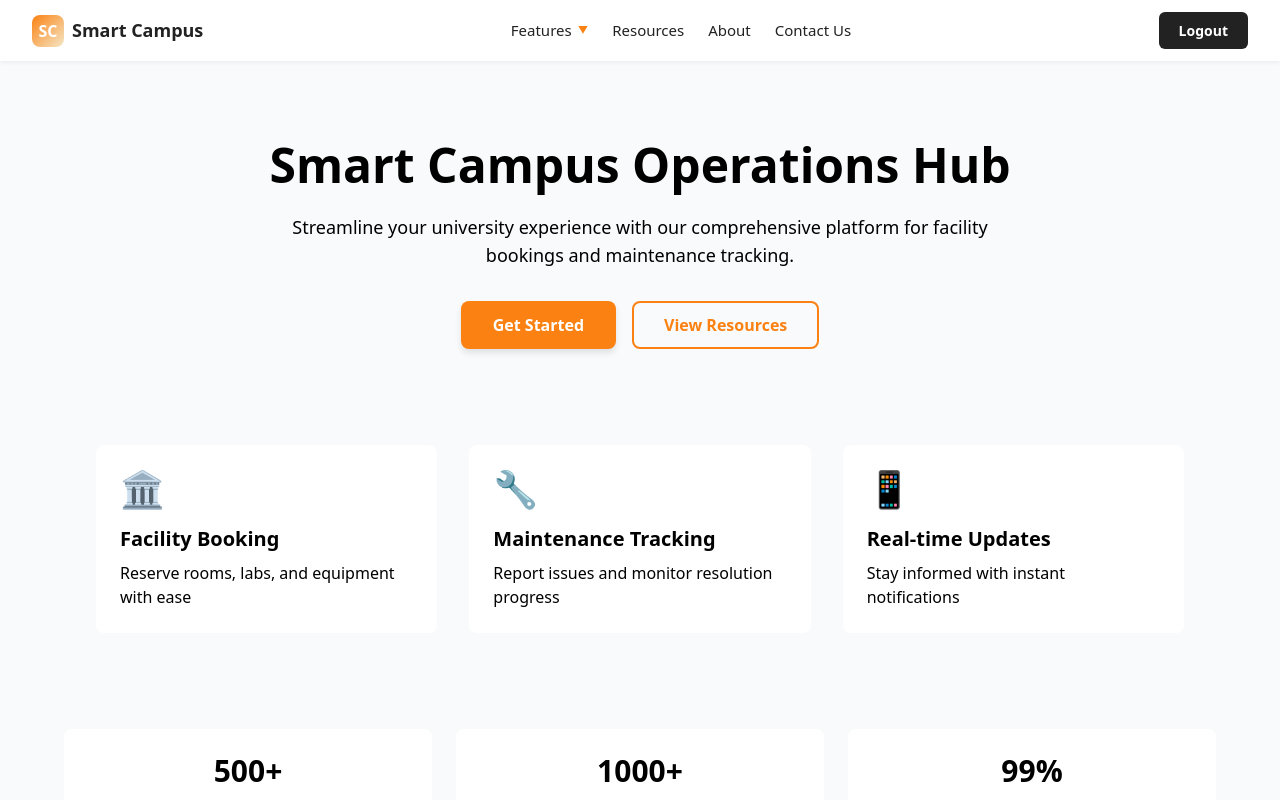
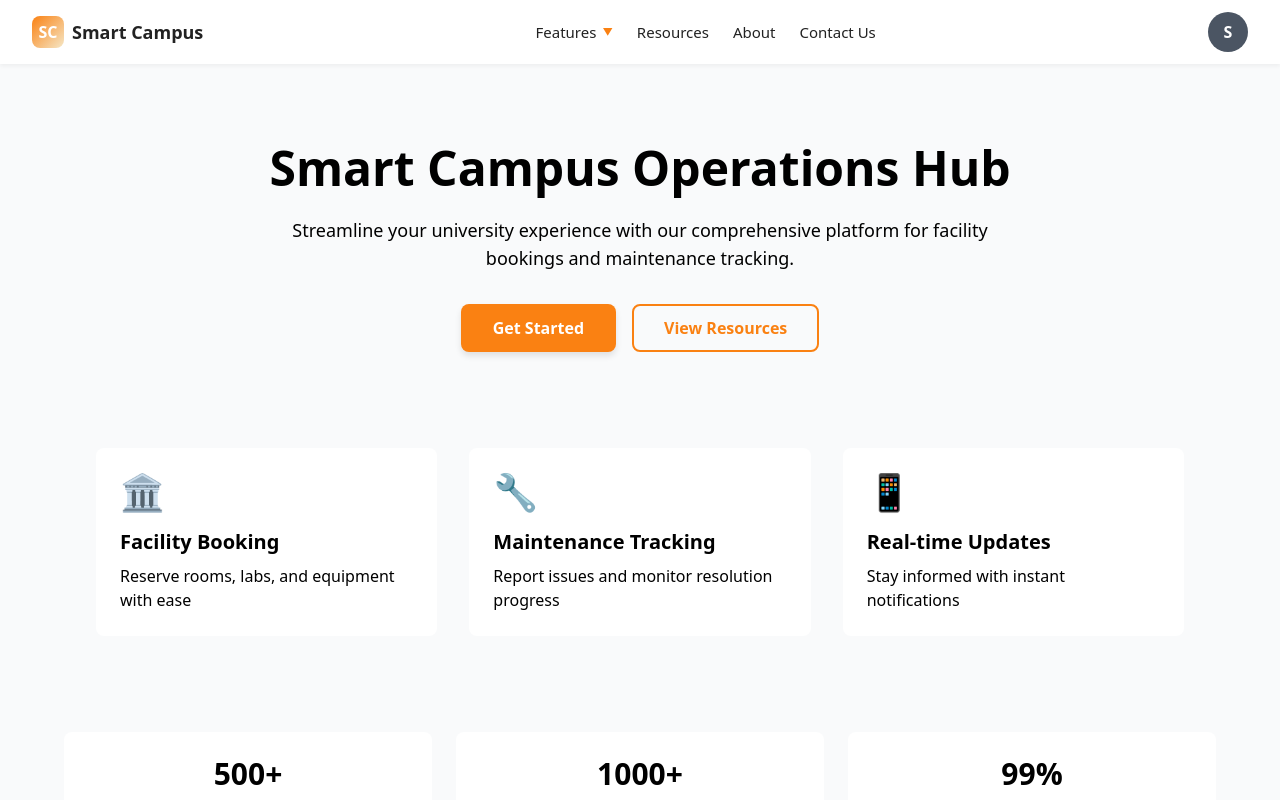
Before and after one commit to KulanyaLisaldi/it3030-paf-2026-smart-campus-groupXX, a React (Vite) app in the folder client/: page / in a window 1280 px wide. Shown: the top 800 px of the page. Built offline with nearby package versions, Linux system fonts and the light colour scheme; sample sign-in values are in the browser's storage.

Commit message:
Update navbar with profile avatar and drop down

```diff
--- a/client/src/components/layout/navbar.jsx
+++ b/client/src/components/layout/navbar.jsx
@@ -3,22 +3,55 @@ import { useNavigate } from "react-router-dom";
 import { getAuthToken } from "../../api/http";
 import { CREATE_TICKET_PATH, rememberPostLoginPath } from "../../utils/authRedirect";
 
+function readStoredUser() {
+  try {
+    const raw = localStorage.getItem("smartCampusUser");
+    return raw ? JSON.parse(raw) : null;
+  } catch {
+    return null;
+  }
+}
+
+function displayName(user) {
+  if (!user) return "";
+  const first = (user.firstName || "").trim();
+  const last = (user.lastName || "").trim();
+  if (first || last) return `${first} ${last}`.trim();
+  return user.fullName?.trim() || user.email || "User";
+}
+
+function profileInitial(user) {
+  if (!user) return "?";
+  const first = (user.firstName || "").trim();
+  if (first) return first.charAt(0).toUpperCase();
+  const email = (user.email || "").trim();
+  if (email) return email.charAt(0).toUpperCase();
+  return "U";
+}
+
 const Navbar = () => {
   const navigate = useNavigate();
+  const [, setLogoutTick] = useState(0);
   const [showDropdown, setShowDropdown] = useState(false);
   const [pinnedDropdown, setPinnedDropdown] = useState(false);
-  const [isLoggedIn, setIsLoggedIn] = useState(() => Boolean(localStorage.getItem("smartCampusUser")));
+  const [showProfileMenu, setShowProfileMenu] = useState(false);
   const dropdownWrapperRef = useRef(null);
+  const profileMenuRef = useRef(null);
   const [showSupportDeskMenu, setShowSupportDeskMenu] = useState(false);
+
+  const user = readStoredUser();
+  const isLoggedIn = Boolean(user);
 
   useEffect(() => {
     const handleDocumentMouseDown = (event) => {
-      if (!dropdownWrapperRef.current) return;
-      const clickedInside = dropdownWrapperRef.current.contains(event.target);
-      if (!clickedInside) {
+      const t = event.target;
+      if (dropdownWrapperRef.current && !dropdownWrapperRef.current.contains(t)) {
         setShowDropdown(false);
         setPinnedDropdown(false);
         setShowSupportDeskMenu(false);
+      }
+      if (profileMenuRef.current && !profileMenuRef.current.contains(t)) {
+        setShowProfileMenu(false);
       }
     };
 
@@ -129,18 +162,6 @@ const Navbar = () => {
     transition: "opacity 0.2s ease",
   };
 
-  const logoutButtonStyle = {
-    padding: "8px 20px",
-    borderRadius: "6px",
-    border: "none",
-    backgroundColor: "#222222",
-    color: "#FFFFFF",
-    fontSize: "14px",
-    fontWeight: "600",
-    cursor: "pointer",
-    transition: "opacity 0.2s ease",
-  };
-
   const handleLoginHover = (e, isHover) => {
     e.target.style.opacity = isHover ? "0.9" : "1";
   };
@@ -156,22 +177,61 @@ const Navbar = () => {
   const handleLogout = () => {
     localStorage.removeItem("smartCampusUser");
     localStorage.removeItem("smartCampusAuthToken");
-    setIsLoggedIn(false);
+    setShowProfileMenu(false);
+    setLogoutTick((n) => n + 1);
+    navigate("/", { replace: true });
+  };
+
+  const handleManageAccount = () => {
+    setShowProfileMenu(false);
     navigate("/");
+  };
+
+  const profileTriggerStyle = {
+    width: "40px",
+    height: "40px",
+    borderRadius: "50%",
+    border: "none",
+    backgroundColor: "#4b5563",
+    color: "#FFFFFF",
+    fontSize: "16px",
+    fontWeight: 700,
+    cursor: "pointer",
+    display: "flex",
+    alignItems: "center",
+    justifyContent: "center",
+    flexShrink: 0,
+    transition: "background-color 0.2s ease, box-shadow 0.2s ease",
+    boxShadow: showProfileMenu ? "0 0 0 2px #FA8112" : "none",
+  };
+
+  const profilePanelStyle = {
+    position: "absolute",
+    top: "calc(100% + 10px)",
+    right: 0,
+    width: "min(320px, calc(100vw - 48px))",
+    backgroundColor: "#FFFFFF",
+    border: "1px solid #e5e7eb",
+    borderRadius: "12px",
+    boxShadow: "0 10px 40px rgba(15, 23, 42, 0.12)",
+    zIndex: 1100,
+    overflow: "hidden",
+  };
+
+  const dividerStyle = {
+    height: "1px",
+    backgroundColor: "#e5e7eb",
+    margin: 0,
+    border: "none",
   };
 
   return (
     <nav style={navStyle}>
-      {/* Left - Logo + Smart Campus */}
-      <div
-        style={brandStyle}
-        onClick={() => navigate('/')}
-      >
+      <div style={brandStyle} onClick={() => navigate("/")}>
         <div style={logoBoxStyle}>SC</div>
         <span>Smart Campus</span>
       </div>
 
-      {/* Center - Menu */}
       <div style={centerMenuStyle}>
         <div
           ref={dropdownWrapperRef}
@@ -237,7 +297,6 @@ const Navbar = () => {
                 onMouseEnter={(e) => handleDropdownItemHover(e, true)}
                 onMouseLeave={(e) => handleDropdownItemHover(e, false)}
                 onClick={() => {
-                  // Toggle submenu instead of navigating immediately
                   setShowSupportDeskMenu((prev) => !prev);
                 }}
               >
@@ -292,23 +351,149 @@ const Navbar = () => {
         </a>
       </div>
 
-      {/* Right - Auth actions */}
       <div style={rightContainerStyle}>
-        {isLoggedIn ? (
-          <button
-            style={logoutButtonStyle}
-            onMouseEnter={(e) => handleLoginHover(e, true)}
-            onMouseLeave={(e) => handleLoginHover(e, false)}
-            onClick={handleLogout}
-          >
-            Logout
-          </button>
+        {isLoggedIn && user ? (
+          <div ref={profileMenuRef} style={{ position: "relative" }}>
+            <button
+              type="button"
+              aria-expanded={showProfileMenu}
+              aria-haspopup="menu"
+              style={profileTriggerStyle}
+              onClick={() => setShowProfileMenu((p) => !p)}
+              onMouseEnter={(e) => {
+                e.currentTarget.style.backgroundColor = "#374151";
+              }}
+              onMouseLeave={(e) => {
+                e.currentTarget.style.backgroundColor = "#4b5563";
+              }}
+            >
+              {profileInitial(user)}
+            </button>
+            {showProfileMenu && (
+              <div style={profilePanelStyle} role="menu">
+                <div style={{ padding: "20px 20px 16px", textAlign: "center" }}>
+                  <div
+                    style={{
+                      width: "64px",
+                      height: "64px",
+                      borderRadius: "50%",
+                      backgroundColor: "#6b7280",
+                      color: "#FFFFFF",
+                      fontSize: "24px",
+                      fontWeight: 700,
+                      display: "flex",
+                      alignItems: "center",
+                      justifyContent: "center",
+                      margin: "0 auto 12px",
+                    }}
+                  >
+                    {profileInitial(user)}
+                  </div>
+                  <div
+                    style={{
+                      fontSize: "16px",
+                      fontWeight: 700,
+                      color: "#111827",
+                      marginBottom: "4px",
+                      lineHeight: 1.3,
+                    }}
+                  >
+                    {displayName(user)}
+                  </div>
+                  <div style={{ fontSize: "13px", color: "#6b7280", marginBottom: "16px", wordBreak: "break-word" }}>
+                    {user.email || "—"}
+                  </div>
+                  <button
+                    type="button"
+                    onClick={handleManageAccount}
+                    style={{
+                      width: "100%",
+                      padding: "10px 14px",
+                      borderRadius: "8px",
+                      border: "1px solid #d1d5db",
+                      backgroundColor: "#FFFFFF",
+                      color: "#111827",
+                      fontSize: "14px",
+                      fontWeight: 600,
+                      cursor: "pointer",
+                      transition: "background-color 0.15s ease",
+                    }}
+                    onMouseEnter={(e) => {
+                      e.currentTarget.style.backgroundColor = "#f9fafb";
+                    }}
+                    onMouseLeave={(e) => {
+                      e.currentTarget.style.backgroundColor = "#FFFFFF";
+                    }}
+                  >
+                    Manage Your Account
+                  </button>
+                </div>
+                <hr style={dividerStyle} />
+                <div style={{ padding: "4px 0" }}>
+                  <button
+                    type="button"
+                    role="menuitem"
+                    onClick={() => {
+                      setShowProfileMenu(false);
+                      navigate("/my-tickets");
+                    }}
+                    style={{
+                      width: "100%",
+                      textAlign: "left",
+                      padding: "12px 20px",
+                      border: "none",
+                      background: "none",
+                      fontSize: "14px",
+                      fontWeight: 500,
+                      color: "#111827",
+                      cursor: "pointer",
+                    }}
+                    onMouseEnter={(e) => {
+                      e.currentTarget.style.backgroundColor = "#FAF3E1";
+                    }}
+                    onMouseLeave={(e) => {
+                      e.currentTarget.style.backgroundColor = "transparent";
+                    }}
+                  >
+                    My Tickets
+                  </button>
+                </div>
+                <hr style={dividerStyle} />
+                <div style={{ padding: "4px 0 8px" }}>
+                  <button
+                    type="button"
+                    role="menuitem"
+                    onClick={handleLogout}
+                    style={{
+                      width: "100%",
+                      textAlign: "left",
+                      padding: "12px 20px",
+                      border: "none",
+                      background: "none",
+                      fontSize: "14px",
+                      fontWeight: 500,
+                      color: "#111827",
+                      cursor: "pointer",
+                    }}
+                    onMouseEnter={(e) => {
+                      e.currentTarget.style.backgroundColor = "#fef2f2";
+                    }}
+                    onMouseLeave={(e) => {
+                      e.currentTarget.style.backgroundColor = "transparent";
+                    }}
+                  >
+                    Log out
+                  </button>
+                </div>
+              </div>
+            )}
+          </div>
         ) : (
           <button
             style={signInButtonStyle}
             onMouseEnter={(e) => handleLoginHover(e, true)}
             onMouseLeave={(e) => handleLoginHover(e, false)}
-            onClick={() => navigate('/signin')}
+            onClick={() => navigate("/signin")}
           >
             Sign In
           </button>
```
